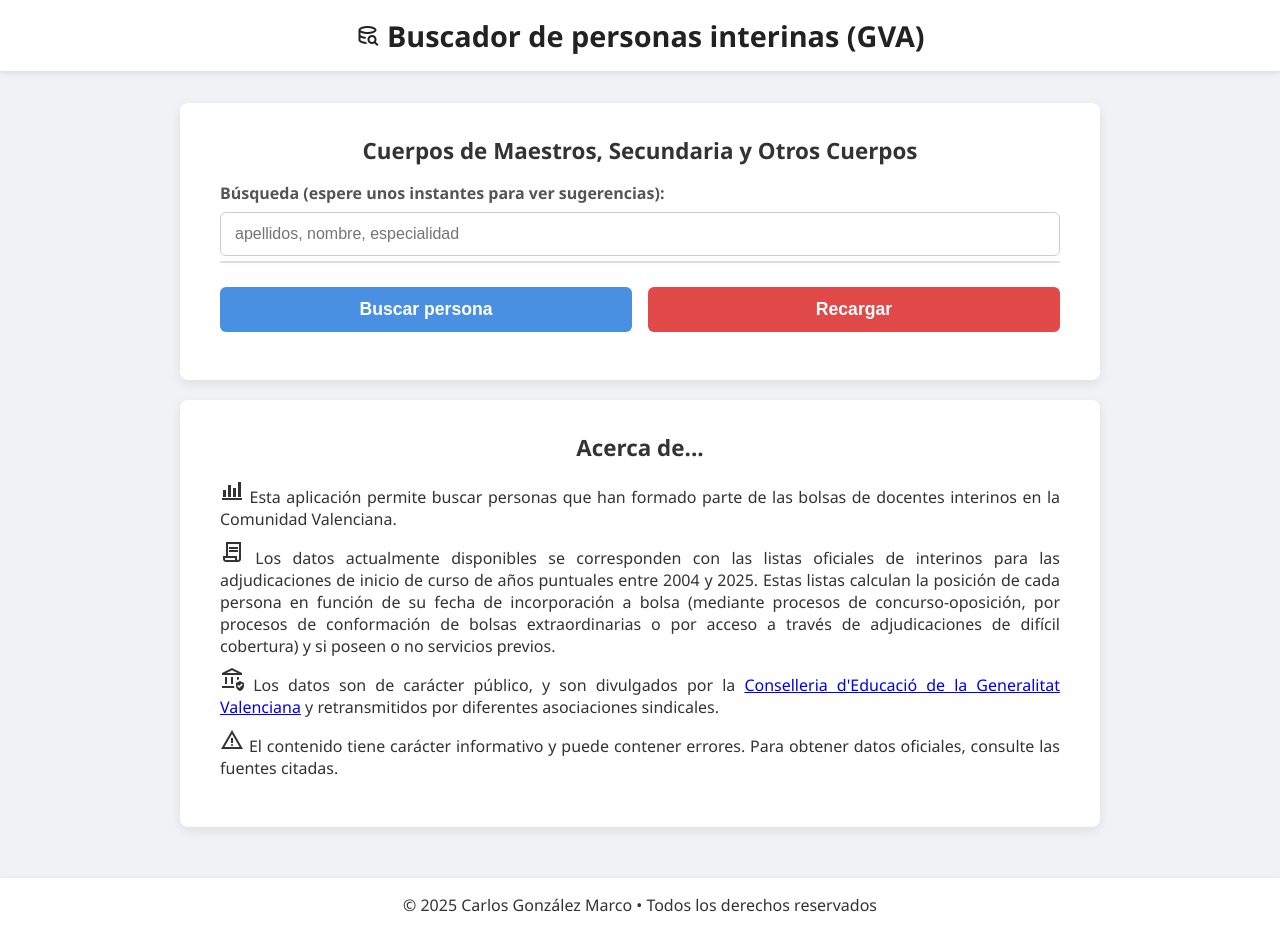
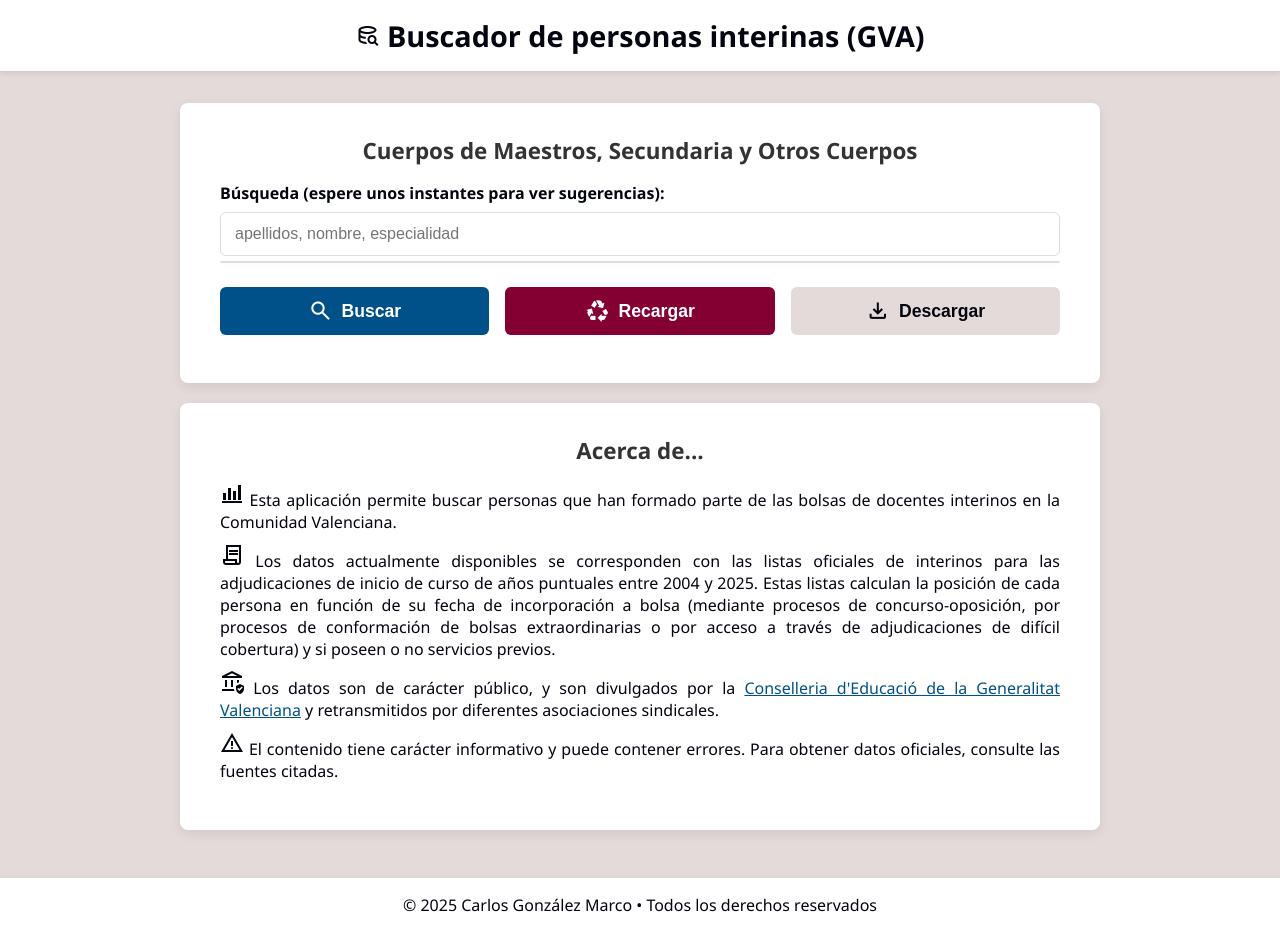
Before and after one commit to cargonm6/flask_interins, a Flask app: page / in a window 1280 px wide. Run offline with Flask 3, Linux system fonts and the light colour scheme.

Commit message:
Database scheme and graphic process updated

```diff
--- a/app.py
+++ b/app.py
@@ -2,28 +2,24 @@ import os
 import re
 import sqlite3
 
-import matplotlib
+import numpy as np
+import plotly.graph_objects as go
 import unicodedata
-
-matplotlib.use('Agg')
-import matplotlib.pyplot as plt
-import numpy as np
-
+from cryptography.fernet import Fernet
 from flask import Flask, render_template, request, jsonify, g
-from cryptography.fernet import Fernet
+from plotly.subplots import make_subplots
 
 app = Flask(__name__, instance_relative_config=True)
+app.config['SESSION_COOKIE_NAME'] = None
 app.config['SECRET_KEY'] = os.environ.get('SECRET_KEY', 'supersecret')
 
 # === Rutas ===
 INSTANCE_DB_PATH = os.path.join(app.instance_path, "database.db")
-IMG_FOLDER = os.path.join("static", "img")
 ENC_DB_PATH = os.path.join("instance", "database.db.enc")
 DEC_DB_PATH = INSTANCE_DB_PATH
 
 # === Crear carpetas necesarias ===
 os.makedirs(app.instance_path, exist_ok=True)
-os.makedirs(IMG_FOLDER, exist_ok=True)
 
 
 # === Función para descifrar la base de datos ===
@@ -40,8 +36,6 @@ def descifrar_db_si_necesario():
 
         with open(DEC_DB_PATH, "wb") as f:
             f.write(decrypted_data)
-
-        print("🔓 Base de datos desencriptada correctamente.")
 
 
 # === Descifrar la base si es necesario ===
@@ -73,141 +67,158 @@ def remove_accents(text):
 
 def buscar_coincidencias(especialidad=None, apellidos=None, nombre=None):
     cur = get_db().cursor()
-    # Traemos todo, sin filtro SQL
+    # Construir consulta base
     query = '''
         SELECT persona.nombre, persona.apellidos, grupo.especialidad
         FROM persona
         JOIN posicion ON persona.id = posicion.persona_id
         JOIN grupo ON grupo.id = posicion.grupo_id
-        GROUP BY persona.nombre, persona.apellidos, grupo.especialidad
+        WHERE 1 = 1
     '''
-    results = cur.execute(query).fetchall()
+    params = []
 
-    # Normalizamos el input
-    nom_norm = remove_accents(nombre or "").lower()
-    ape_norm = remove_accents(apellidos or "").lower()
-    esp_norm = remove_accents(especialidad or "").lower()
+    if nombre:
+        query += ' AND UPPER(persona.nombre) LIKE ?'
+        params.append(f'%{remove_accents(nombre).upper()}%')
+    if apellidos:
+        query += ' AND UPPER(persona.apellidos) LIKE ?'
+        params.append(f'%{remove_accents(apellidos).upper()}%')
+    if especialidad:
+        query += ' AND UPPER(grupo.especialidad) LIKE ?'
+        params.append(f'%{remove_accents(especialidad).upper()}%')
 
-    for n, a, e in results:
-        n_norm = remove_accents(n).lower()
-        a_norm = remove_accents(a).lower()
-        e_norm = remove_accents(e).lower()
-        if ((not nombre or nom_norm in n_norm)
-                and (not apellidos or ape_norm in a_norm)
-                and (not especialidad or esp_norm in e_norm)):
-            return {'NOMBRE': n, 'APELLIDOS': a, 'ESPECIALIDAD': e}
-    return None
+    query += ' GROUP BY persona.nombre, persona.apellidos, grupo.especialidad'
+
+    results = cur.execute(query, params).fetchall()
+
+    # Devolver como lista de dicts
+    return [
+        {'NOMBRE': n, 'APELLIDOS': a, 'ESPECIALIDAD': e}
+        for n, a, e in results
+    ] if results else None
 
 
 def graficar_persona(esp, ape, nom):
     cur = get_db().cursor()
 
+    # Igual que antes...
     query_persona = '''
         SELECT posicion.anyo, posicion.numero, grupo.especialidad, persona.nombre, persona.apellidos
         FROM persona
         JOIN posicion ON persona.id = posicion.persona_id
         JOIN grupo ON grupo.id = posicion.grupo_id
-        WHERE lower(grupo.especialidad) = ?
+        WHERE UPPER(grupo.especialidad) = ?
         ORDER BY posicion.anyo
     '''
-    rows = cur.execute(query_persona, (esp.lower(),)).fetchall()
+    rows = cur.execute(query_persona, (esp.upper(),)).fetchall()
 
-    nom_norm = remove_accents(nom).lower()
-    ape_norm = remove_accents(ape).lower()
-    esp_norm = remove_accents(esp).lower()
+    nom_norm = remove_accents(nom).upper()
+    ape_norm = remove_accents(ape).upper()
+    # esp_norm = remove_accents(esp).upper()
 
-    persona_data = []
-    for anyo, numero, especialidad, nombre, apellidos in rows:
-        if (nom_norm in remove_accents(nombre).lower()
-                and ape_norm in remove_accents(apellidos).lower()
-                and esp_norm in remove_accents(especialidad).lower()):
-            persona_data.append((anyo, numero))
+    persona_data = [(a, n) for a, n, e, nombre, apellidos in rows
+                    if nom_norm in remove_accents(nombre).upper()
+                    and ape_norm in remove_accents(apellidos).upper()]
 
     if not persona_data:
         return None
 
-    # Diccionario año -> número de la persona
-    persona_dict = {anyo: numero for anyo, numero in persona_data}
+    persona_dict = {a: n for a, n in persona_data}
 
     query_total = '''
         SELECT posicion.anyo, COUNT(*)
         FROM posicion
         JOIN grupo ON grupo.id = posicion.grupo_id
-        WHERE lower(grupo.especialidad) = ?
+        WHERE upper(grupo.especialidad) = ?
         GROUP BY posicion.anyo
     '''
-    totales = dict(cur.execute(query_total, (esp.lower(),)).fetchall())
+    totales = dict(cur.execute(query_total, (esp.upper(),)).fetchall())
 
     years = list(range(2004, 2026))
+    numeros = [persona_dict.get(y, None) for y in years]
+    totales_lista = [totales.get(y, 0) for y in years]
 
-    numeros = [persona_dict.get(anyo, np.nan) for anyo in years]
-    totales_lista = [totales.get(anyo, 0) for anyo in years]
+    # Porcentaje inverso
+    pct_inverso = [round((1 - (n / t)) * 100, 1) if n and t else None for n, t in zip(numeros, totales_lista)]
 
-    fig = plt.figure(figsize=(16, 9))
-    grid = plt.GridSpec(2, 1)
+    # Crear figura Plotly con subplots
+    fig = make_subplots(rows=2, cols=1, shared_xaxes=True,
+                        subplot_titles=[f"Posición en bolsa",
+                                        f"Tamaño de bolsa y posición anual"])
 
-    # === Gráfico superior ===
-    ax1 = fig.add_subplot(grid[0, 0])
-    ax1.plot(years, numeros, marker='o', linestyle='-')
-    ax1.set_title(f"Evolución de la posición en bolsa ({esp}) de {nom} {ape}")
-    ax1.set_xlabel("Año")
-    ax1.set_ylabel("Posición en bolsa")
-    ax1.set_xticks(years)
-    ax1.invert_yaxis()
-    ax1.grid(True)
-    ax1.set_xlim(2003, 2026)
+    # === Línea de evolución (arriba) ===
+    fig.add_trace(go.Scatter(x=years, y=numeros, mode='lines+markers',
+                             name="Posición",
+                             hoverinfo='x+y',
+                             line=dict(color='#840032')), row=1, col=1)
 
-    min_val = min([x for x in numeros if str(x) != "nan"])
-    max_val = max([x for x in numeros if str(x) != "nan"])
-    rango = max_val - min_val
-    margen = rango * 0.1  # 10% del rango
-    ax1.set_ylim(top=min_val - margen, bottom=max_val + margen)
+    # Anotaciones de % en gráfico superior
+    # Alternar anotaciones arriba y abajo para evitar solapamiento
+    shift_values = [15, -15]  # arriba, abajo
+    shift_index = 0  # índice para alternar
 
-    pct_inverso = []
-    for num, tot in zip(numeros, totales_lista):
-        if np.isnan(num) or tot == 0:
-            pct_inverso.append(0)
-        else:
-            pct_inverso.append(1 - (num / tot))
+    for x, y, pct in zip(years, numeros, pct_inverso):
+        if y is not None and not np.isnan(y):
+            yshift = shift_values[shift_index % 2]
+            fig.add_annotation(x=x, y=y, text=f"{pct:.1f}%", showarrow=False, yshift=yshift, row=1, col=1,
+                               font=dict(size=10, color='#02040f'))
+            shift_index += 1
 
-    for x, y, pct, tot in zip(years, numeros, pct_inverso, totales_lista):
-        if not np.isnan(y):
-            ax1.annotate(f"{pct * 100:.1f}%", (x, y),
-                         textcoords="offset points", xytext=(0, 10), ha='center',
-                         fontsize=9, color='green')
+    # Añadir barras primero
+    fig.add_trace(go.Bar(x=years, y=totales_lista, name="Tamaño bolsa", marker_color='#e5dada'), row=2, col=1)
 
-    # === Gráfico inferior ===
-    ax2 = fig.add_subplot(grid[1, 0])
-    ax2.bar(years, totales_lista, color='lightgray')
+    # max_total = max(totales_lista)
 
-    for x, total, y in zip(years, totales_lista, numeros):
-        # Texto encima de cada barra: total de especialidad
-        if total != 0:
-            ax2.text(x, total + 1, str(total), ha='center', va='bottom',
-                     fontsize=9, color='blue')
-        if not np.isnan(y):
-            # Línea roja indicando la posición de la persona
-            ax2.hlines(y=y, xmin=x - 0.4, xmax=x + 0.4, colors='red', linewidth=2)
-            # Texto encima de la línea roja: posición personal
-            ax2.text(x, y + 1, str(int(y)), ha='center', va='bottom',
-                     fontsize=9, color='red')
+    for x, y_pos in zip(years, numeros):
+        total = totales_lista[x - years[0]]
 
-    ax2.set_title(f"Tamaño de la bolsa ({esp}) y posición de {nom} {ape}")
-    ax2.set_xlabel("Año")
-    ax2.set_ylabel("Número de personas en bolsa")
-    ax2.set_xticks(years)
-    ax2.grid(axis='y')
-    ax2.set_xlim(2003, 2026)
-    ax2.set_ylim(top=int(max(totales_lista) * 1.1))
+        # Línea roja, si hay posición
+        if y_pos is not None:
+            fig.add_trace(go.Scatter(
+                x=[x - 0.3, x + 0.3],
+                y=[y_pos, y_pos],
+                mode='lines',
+                line=dict(color='#840032', width=2),
+                showlegend=False
+            ), row=2, col=1)
 
-    plt.tight_layout()
+            fig.add_annotation(
+                x=x,
+                y=y_pos,
+                yshift=15,
+                text=str(int(y_pos)),
+                showarrow=False,
+                font=dict(size=10, color='#840032'),
+                row=2, col=1
+            )
+        if total > 0:
+            # Texto azul sobre barra
+            fig.add_annotation(
+                x=x,
+                y=total,
+                yshift=15,
+                text=str(total),
+                showarrow=False,
+                font=dict(size=10, color='#005089'),
+                row=2, col=1
+            )
 
-    filename = sanitize_filename(f"{esp}_{ape}_{nom}.png")
-    filepath = os.path.join(IMG_FOLDER, filename)
-    plt.savefig(filepath)
-    plt.close()
+    # Formato general
+    fig.update_yaxes(autorange="reversed", title_text="Posición", row=1, col=1)
+    fig.update_yaxes(title_text="Total", row=2, col=1)
+    fig.update_xaxes(tickmode="array", tickvals=years, tickangle=90, title_text="Años", row=1, col=1,
+                     showticklabels=True)
+    fig.update_xaxes(tickmode="array", tickvals=years, tickangle=90, title_text="Años", row=2, col=1)
+    fig.update_layout(
+        title_text=f"{nom} {ape} - {esp}",
+        title_x=0.5,
+        title_font=dict(size=18),
+        showlegend=False,
+        margin=dict(t=60, b=40),
+        autosize=True,
+    )
 
-    return filename
+    return fig.to_html(full_html=False, include_plotlyjs='cdn', config={"responsive": True})
 
 
 def sanitize_filename(filename):
@@ -237,7 +248,7 @@ def close_db(exception):
 @app.route("/", methods=["GET", "POST"])
 def index():
     error = None
-    image_path = None
+    graph_html = None
 
     if request.method == "POST":
         busqueda = request.form.get("busqueda")
@@ -245,26 +256,32 @@ def index():
             partes = [p.strip() for p in busqueda.split(",")]
             if len(partes) == 3:
                 ape, nom, esp = partes
-                persona = buscar_coincidencias(especialidad=esp, apellidos=ape, nombre=nom)
-                if persona:
-                    filename = graficar_persona(persona['ESPECIALIDAD'], persona['APELLIDOS'], persona['NOMBRE'])
-                    if filename:
-                        image_path = f"/{IMG_FOLDER}/{filename}"
+                coincidencias = buscar_coincidencias(especialidad=esp, apellidos=ape, nombre=nom)
+                if coincidencias:
+                    persona = coincidencias[0]
+                    graph_html = graficar_persona(
+                        persona['ESPECIALIDAD'],
+                        persona['APELLIDOS'],
+                        persona['NOMBRE']
+                    )
+                    if graph_html:
+                        return render_template("index.html", graph_html=graph_html, error=None)
                     else:
                         error = "No se pudo generar la gráfica."
                 else:
                     error = "No se encontraron coincidencias."
             else:
-                error = "Formato de búsqueda incorrecto. Usa: Apellido, Nombre, Especialidad"
+                error = "Formato de búsqueda incorrecto. Usa: Apellidos, Nombre, Especialidad"
         else:
             error = "Debes introducir un valor."
+        return render_template("index.html", graph_html=None, error=error)
 
-    return render_template("index.html", image_path=image_path, error=error)
+    return render_template("index.html", graph_html=graph_html, error=None)
 
 
 @app.route("/autocomplete")
 def autocomplete():
-    query = request.args.get("q", "").strip().lower()
+    query = request.args.get("q", "").strip()
     if not query:
         return jsonify([])
 
@@ -273,31 +290,31 @@ def autocomplete():
         parts.append("")
     apellido_q, nombre_q, especialidad_q = map(remove_accents, parts)
 
+    # Convertir a mayúsculas para que el filtro sea case-insensitive
+    apellido_q = apellido_q.upper()
+    nombre_q = nombre_q.upper()
+    especialidad_q = especialidad_q.upper()
+
     sql = '''
         SELECT DISTINCT persona.apellidos, persona.nombre, grupo.especialidad
         FROM persona
         JOIN posicion ON persona.id = posicion.persona_id
         JOIN grupo ON grupo.id = posicion.grupo_id
+        WHERE UPPER(persona.apellidos) LIKE ?
+          AND UPPER(persona.nombre) LIKE ?
+          AND UPPER(grupo.especialidad) LIKE ?
+        LIMIT 10
     '''
+    params = (
+        f'%{apellido_q}%' if apellido_q else '%',
+        f'%{nombre_q}%' if nombre_q else '%',
+        f'%{especialidad_q}%' if especialidad_q else '%'
+    )
+
     cur = get_db().cursor()
-    results = cur.execute(sql).fetchall()
+    results = cur.execute(sql, params).fetchall()
 
-    combinados = []
-    for apellidos, nombre, especialidad in results:
-        apellidos_norm = remove_accents(apellidos).lower()
-        nombre_norm = remove_accents(nombre).lower()
-        especialidad_norm = remove_accents(especialidad).lower()
-
-        if apellido_q and apellido_q not in apellidos_norm:
-            continue
-        if nombre_q and nombre_q not in nombre_norm:
-            continue
-        if especialidad_q and especialidad_q not in especialidad_norm:
-            continue
-
-        combinados.append(f"{apellidos}, {nombre}, {especialidad}")
-        if len(combinados) >= 10:
-            break
+    combinados = [f"{apellidos}, {nombre}, {especialidad}" for apellidos, nombre, especialidad in results]
 
     return jsonify(combinados)
 
--- a/requirements.txt
+++ b/requirements.txt
@@ -3,3 +3,4 @@ numpy~=2.2.6
 Flask~=3.1.1
 gunicorn
 cryptography~=45.0.5
+plotly~=6.2.0
--- a/static/css/style.css
+++ b/static/css/style.css
@@ -1,4 +1,13 @@
 @import url("https://fonts.googleapis.com/css2?family=Material+Symbols+Outlined:opsz,wght,FILL,GRAD@20..48,100..700,0..1,-50..200");
+
+:root {
+  --var-plain: #ffffff;
+  --var-light: #e5dada;
+  --var-blue: #005089;
+  --var-red: #840032;
+  --var-gold: #e59500;
+  --var-dark: #02040f;
+}
 
 * {
   box-sizing: border-box;
@@ -6,11 +15,16 @@
   padding: 0;
 }
 
-html, body {
+html,
+body {
   height: 100%;
   font-family: 'Segoe UI', Tahoma, Geneva, Verdana, sans-serif;
-  background: #f0f2f5;
-  color: #333;
+  background: var(--var-light);
+  color: var(--var-dark);
+  margin: 0;
+  padding: 0;
+  max-width: 100vw;
+  overflow-x: hidden;
 }
 
 body {
@@ -29,7 +44,7 @@ header, footer {
 header h1 {
   font-weight: 600;
   font-size: 1.8rem;
-  color: #222;
+  color: var(--var-dark);
 }
 
 main {
@@ -42,18 +57,22 @@ main {
   background: transparent;
 }
 
+a {
+  color: var(--var-blue);
+}
+
 .container {
   display: block;
-  background: #fff;
+  background: var(--var-plain);
   width: 100%;
   max-width: 920px;
   padding: 2rem 2.5rem 3rem;
-  box-shadow: 0 4px 12px rgba(0,0,0,0.08);
+  box-shadow: 0 4px 12px rgba(0, 0, 0, 0.08);
   border-radius: 8px;
   clear: both;
 }
 
-.container + .container {
+.container+.container {
   margin-top: 20px;
 }
 
@@ -62,7 +81,7 @@ form label {
   display: block;
   margin-bottom: 0.5rem;
   font-size: 1rem;
-  color: #555;
+  color: var(--var-dark);
 }
 
 .input-loader-wrapper {
@@ -73,8 +92,9 @@ form label {
 .input-loader-wrapper input[type="text"] {
   width: 100%;
   padding: 12px 14px;
-  padding-right: 40px; /* espacio para el icono giratorio */
-  border: 1.5px solid #ccc;
+  padding-right: 40px;
+  /* espacio para el icono giratorio */
+  border: 1.5px solid var(--var-light);
   border-radius: 6px;
   font-size: 1rem;
   transition: border-color 0.3s ease;
@@ -82,43 +102,71 @@ form label {
 }
 
 .input-loader-wrapper input[type="text"]:focus {
-  border-color: #4a90e2;
+  border-color: var(--var-blue);
   outline: none;
-  box-shadow: 0 0 5px rgba(74, 144, 226, 0.5);
+  box-shadow: 0 0 5px var(--var-dark);
 }
 
 .botones {
   display: flex;
-  gap: 1rem; /* espacio entre los botones */
+  flex-wrap: wrap;
+  /* permite saltar de línea si hace falta */
+  gap: 1rem;
   margin-top: 1.5rem;
+  flex-direction: row;
+  /* por defecto horizontal */
 }
 
 .botones button {
-  flex: 1; /* que ocupen mismo ancho */
+  flex: 1;
+  /* todos igual de anchos */
   padding: 12px;
   font-size: 1.1rem;
   font-weight: 600;
-  color: white;
+  color: var(--var-plain);
+  background-color: var(--var-gold);
   border: none;
   border-radius: 6px;
   cursor: pointer;
   transition: background-color 0.3s ease;
+  display: inline-flex;
+  /* icono y texto centrados */
+  align-items: center;
+  justify-content: center;
+  gap: 0.5em;
+}
+
+.botones button:hover {
+  background-color: var(--var-dark);
 }
 
 .botones button[type="submit"] {
-  background-color: #4a90e2;
+  background-color: var(--var-blue);
 }
 
 .botones button[type="submit"]:hover {
-  background-color: #357ABD;
+  background-color: var(--var-dark);
 }
 
 .botones button.red {
-  background-color: #e24a4a;
+  background-color: var(--var-red);
 }
 
 .botones button.red:hover {
-  background-color: #BD3535;
+  background-color: var(--var-dark);
+}
+
+.botones button.disabled {
+  background-color: var(--var-light);
+  color: var(--var-dark);
+  cursor: not-allowed;
+}
+
+.botones button>.material-symbols-outlined {
+  font-size: 1.4em;
+  /* opcional, ajusta tamaño */
+  vertical-align: middle;
+  /* a veces ayuda, pero con flex no hace falta */
 }
 
 #sugerencias {
--- a/static/js/app.js
+++ b/static/js/app.js
@@ -1,11 +1,11 @@
-document.addEventListener("DOMContentLoaded", function () {
+document.addEventListener("DOMContentLoaded", function() {
   const input = document.getElementById("busqueda");
   const lista = document.getElementById("sugerencias");
   const loader = document.getElementById("loader");
 
   let debounceTimeout = null;
 
-  input.addEventListener("input", function () {
+  input.addEventListener("input", function() {
     const query = input.value.trim();
 
     if (debounceTimeout) {
@@ -14,18 +14,18 @@ document.addEventListener("DOMContentLoaded", function () {
 
     if (query.length < 2) {
       lista.innerHTML = "";
-      loader.classList.remove("active");  // cambiar aquí
+      loader.classList.remove("active");
       return;
     }
 
     debounceTimeout = setTimeout(() => {
-      loader.classList.add("active");  // cambiar aquí
+      loader.classList.add("active");
 
       fetch(`/autocomplete?q=${encodeURIComponent(query)}`)
         .then(response => response.json())
         .then(data => {
           lista.innerHTML = "";
-          loader.classList.remove("active");  // y aquí
+          loader.classList.remove("active");
 
           data.forEach(item => {
             const li = document.createElement("li");
@@ -40,7 +40,7 @@ document.addEventListener("DOMContentLoaded", function () {
           });
         })
         .catch(() => {
-          loader.classList.remove("active");  // y aquí también
+          loader.classList.remove("active");
         });
     }, 500);
   });
@@ -63,17 +63,39 @@ function download_img(elemento) {
 }
 
 function reset_page() {
-    // Borrar cookies
+  // Si tu app realmente usa cookies personalizadas
+  if (document.cookie) {
     document.cookie.split(";").forEach(function(c) {
       document.cookie = c
-        .replace(/^ +/, "") // Quitar espacios
-        .replace(/=.*/, "=;expires=" + new Date().toUTCString() + ";path=/");
+        .replace(/^ +/, "")
+        .replace(/=.*/, "=;expires=" + new Date(0).toUTCString() + ";path=/");
     });
+  }
 
-    // Borrar localStorage y sessionStorage (opcional)
-    localStorage.clear();
-    sessionStorage.clear();
+  if (localStorage) localStorage.clear();
+  if (sessionStorage) sessionStorage.clear();
 
-    // Recargar la página
-    location.reload();
+  location.href = "/";
 }
+
+function download_img() {
+  const graphDiv = document.querySelector('#plotly-container div.js-plotly-plot');
+  if (graphDiv) {
+    Plotly.downloadImage(graphDiv, {
+      format: 'png',
+      filename: 'grafica',
+      width: 1000,
+      height: 700,
+      scale: 1
+    });
+  }
+}
+
+window.addEventListener('resize', function() {
+  const plotlyGraph = document.getElementById('plotly-container');
+  if (plotlyGraph) {
+    var aspectRatio = 16 / 9;
+    var newHeight = plotlyGraph.offsetWidth / aspectRatio;
+    plotlyGraph.style.height = newHeight + 'px';
+  }
+});
--- a/templates/index.html
+++ b/templates/index.html
@@ -1,14 +1,17 @@
 <!DOCTYPE html>
 <html lang="es">
+
 <head>
-    <meta charset="UTF-8"/>
+  <meta charset="UTF-8" />
+  <meta name="viewport" content="width=device-width, initial-scale=1">
   <title>Buscador de personas interinas (GVA)</title>
-    <meta name="viewport" content="width=device-width, initial-scale=1.0"/>
-    <link rel="icon" type="image/png" href="static/favicon.png"/>
-    <link rel="stylesheet" href="static/css/style.css"/>
+  <meta name="viewport" content="width=device-width, initial-scale=1.0" />
+  <link rel="icon" type="image/png" href="static/favicon.png" />
+  <link rel="stylesheet" href="static/css/style.css" />
   <script src="static/js/app.js">
   </script>
 </head>
+
 <body>
   <header>
     <h1><span class="material-symbols-outlined">database_search</span>&nbsp;Buscador de personas interinas (GVA)</h1>
@@ -19,14 +22,16 @@
       <form method="post">
         <label for="busqueda">Búsqueda (espere unos instantes para ver sugerencias):</label>
         <div class="input-loader-wrapper">
-                <input type="text" name="busqueda" id="busqueda" autocomplete="off" required
-                       placeholder="apellidos, nombre, especialidad"/>
+          <input type="text" name="busqueda" id="busqueda" autocomplete="off" required placeholder="apellidos, nombre, especialidad" />
           <span id="loader" class="material-symbols-outlined">autorenew</span>
         </div>
         <ul id="sugerencias"></ul>
         <div class="botones">
-                <button type="submit">Buscar persona</button>
-                <button type="button" class="red" onclick="reset_page()">Recargar</button>
+          <button type="submit"><span class="material-symbols-outlined">search</span>Buscar</button>
+          <button type="button" class="red" onclick="reset_page()"><span class="material-symbols-outlined">recycling</span>Recargar</button>
+          <button type="button" {% if not graph_html %} class="disabled" {% endif %} onclick="download_img()" {%
+                        if not graph_html %} disabled {% endif %}>
+            <span class="material-symbols-outlined">download</span>Descargar</button>
         </div>
       </form>
 
@@ -34,8 +39,12 @@
       <p style="color: red;">{{ error }}</p>
       {% endif %}
 
-        {% if image_path %}
-        <img src="{{ image_path }}" alt="Gráfica generada" onclick="download_img(this)" style="cursor: pointer;"/>
+      {% if graph_html %}
+      <div id="plotly-container">
+        <div id="plotly-graph">
+          {{ graph_html|safe }}
+        </div>
+      </div>
       {% endif %}
     </div>
     <div class="container">
@@ -63,4 +72,5 @@
     <p>© 2025 Carlos González Marco • Todos los derechos reservados</p>
   </footer>
 </body>
+
 </html>
```
Also changed, not shown: other parts of static/css/style.css (+45 -15 lines), 1 other file. Lines whose indentation alone changed are shown as unchanged.
